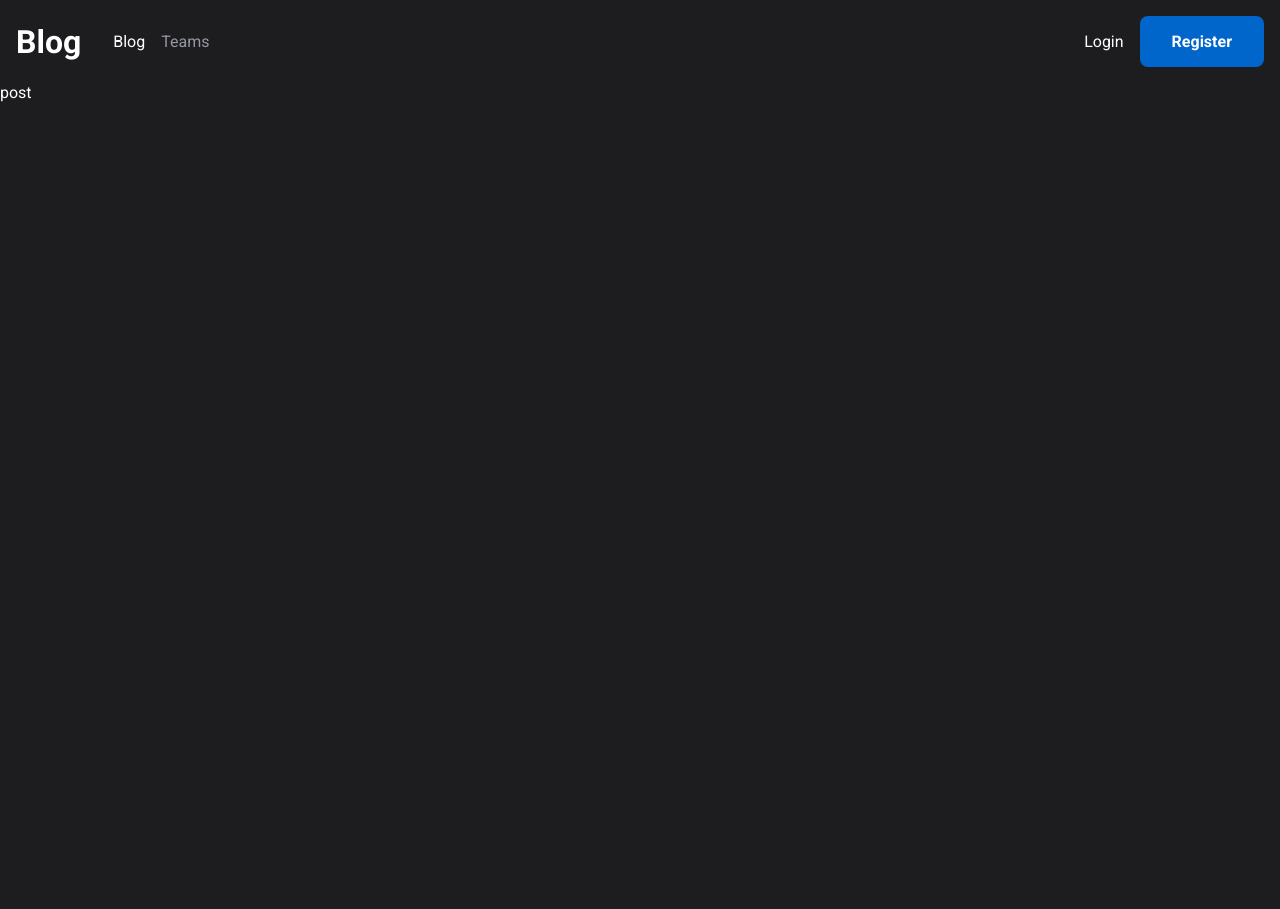
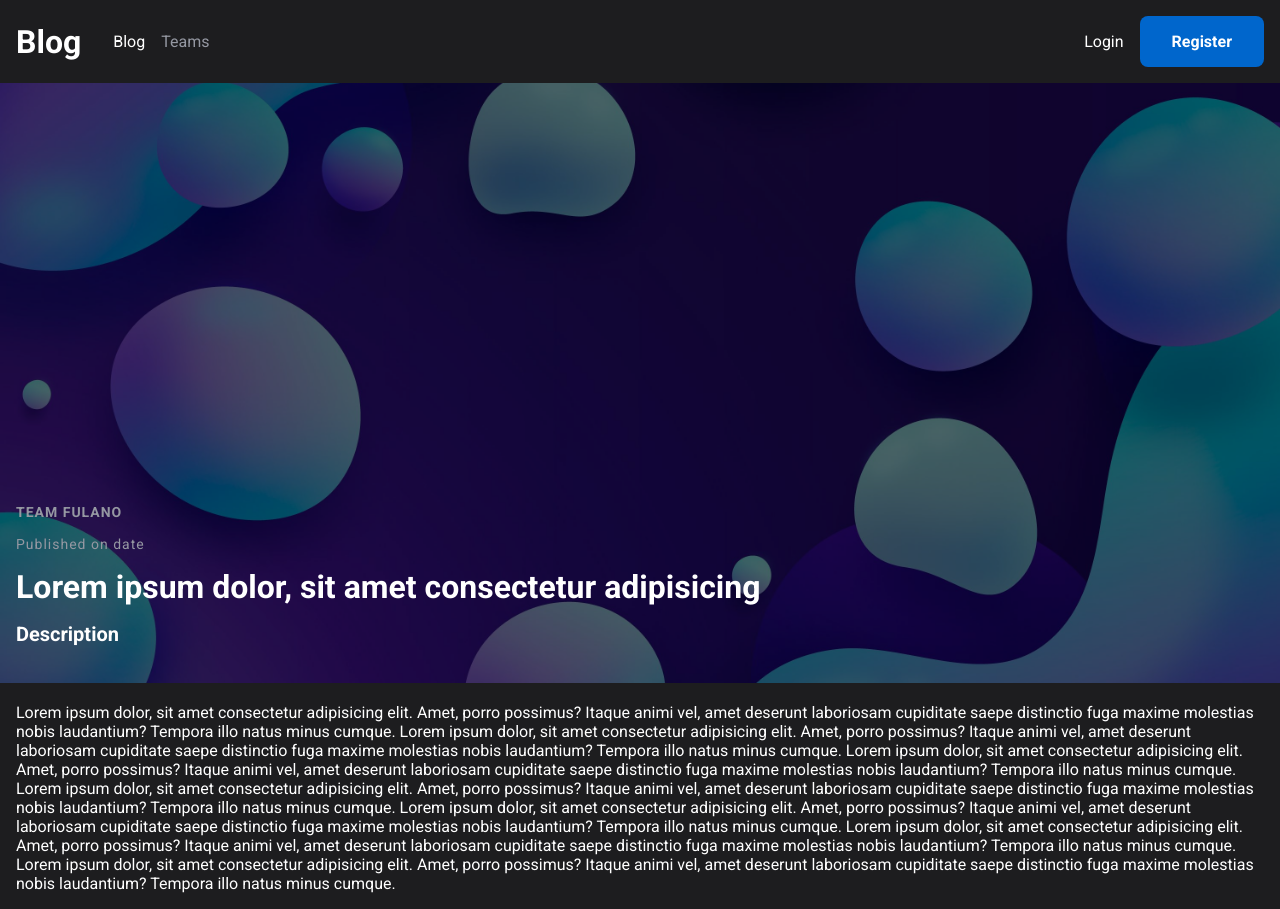
Before and after one commit to enzobocalon/nextjs-blog, a Next.js app: page /posts/1 in a window 1280 px wide. Before the commit the page ends 800 px from the top, so only its background shows below. Built offline with nearby package versions, Linux system fonts and the light colour scheme.

Commit message:
feat: initial post template

```diff
--- a/src/components/Post/index.tsx
+++ b/src/components/Post/index.tsx
@@ -1,7 +1,29 @@
 import * as S from './styles';
+import placeholder from '../../assets/newsPlaceholder.jpg';
 
 export default function Post() {
 	return (
-		<p>post</p>
+		<S.Container>
+			<S.HeaderContainer>
+				<S.ImageContainer>
+					<img src={placeholder.src} />
+				</S.ImageContainer>
+				<S.HeaderInfo>
+					<p>Team fulano</p>
+					<p>Published on date</p>
+					<h1>Lorem ipsum dolor, sit amet consectetur adipisicing</h1>
+					<h2>Description</h2>
+				</S.HeaderInfo>
+			</S.HeaderContainer>
+			<S.BodyContainer>
+				<p>Lorem ipsum dolor, sit amet consectetur adipisicing elit. Amet, porro possimus? Itaque animi vel, amet deserunt laboriosam cupiditate saepe distinctio fuga maxime molestias nobis laudantium? Tempora illo natus minus cumque. Lorem ipsum dolor, sit amet consectetur adipisicing elit. Amet, porro possimus? Itaque animi vel, amet deserunt laboriosam cupiditate saepe distinctio fuga maxime molestias nobis laudantium? Tempora illo natus minus cumque.
+        Lorem ipsum dolor, sit amet consectetur adipisicing elit. Amet, porro possimus? Itaque animi vel, amet deserunt laboriosam cupiditate saepe distinctio fuga maxime molestias nobis laudantium? Tempora illo natus minus cumque.
+        Lorem ipsum dolor, sit amet consectetur adipisicing elit. Amet, porro possimus? Itaque animi vel, amet deserunt laboriosam cupiditate saepe distinctio fuga maxime molestias nobis laudantium? Tempora illo natus minus cumque.
+        Lorem ipsum dolor, sit amet consectetur adipisicing elit. Amet, porro possimus? Itaque animi vel, amet deserunt laboriosam cupiditate saepe distinctio fuga maxime molestias nobis laudantium? Tempora illo natus minus cumque.
+        Lorem ipsum dolor, sit amet consectetur adipisicing elit. Amet, porro possimus? Itaque animi vel, amet deserunt laboriosam cupiditate saepe distinctio fuga maxime molestias nobis laudantium? Tempora illo natus minus cumque.
+        Lorem ipsum dolor, sit amet consectetur adipisicing elit. Amet, porro possimus? Itaque animi vel, amet deserunt laboriosam cupiditate saepe distinctio fuga maxime molestias nobis laudantium? Tempora illo natus minus cumque.
+				</p>
+			</S.BodyContainer>
+		</S.Container>
 	);
 }
--- a/src/components/Post/styles.ts
+++ b/src/components/Post/styles.ts
@@ -1 +1,66 @@
 import styled from 'styled-components';
+
+export const Container = styled.div`
+  width: 100%;
+`;
+
+export const HeaderContainer = styled.div`
+  width: 100%;
+  position: relative;
+
+  img {
+    width: 100%;
+    max-height: 600px;
+    object-fit: cover;
+  }
+`;
+
+export const ImageContainer = styled.div`
+  ::before {
+      content: '';
+      position: absolute;
+      top: 0;
+      left: 0;
+      width: 100%;
+      height: calc(100% - 4px);
+      background-color: black;
+      z-index: 90;
+      opacity: .6;
+    }
+`;
+
+export const HeaderInfo = styled.div`
+  position: absolute;
+  z-index: 95;
+  width: 100%;
+  max-width: 1440px;
+  margin: 0 auto;
+  bottom: 25px;
+  left: 0;
+  right: 0;
+  padding: 1rem;
+
+  > p {
+    color: ${({theme}) => theme.lightGray};
+    font-size: 14px;
+    letter-spacing: 1px;
+    margin-bottom: 1rem;
+
+    :first-of-type {
+      font-weight: bold;
+      text-transform: uppercase;
+    }
+  }
+
+  > h2 {
+    margin-top: 1rem;
+    font-size: 1.25rem;
+  }
+`;
+
+export const BodyContainer = styled.div`
+    width: 100%;
+    max-width: 1440px;
+    padding: 1rem;
+    margin: 0 auto;
+`;
```
